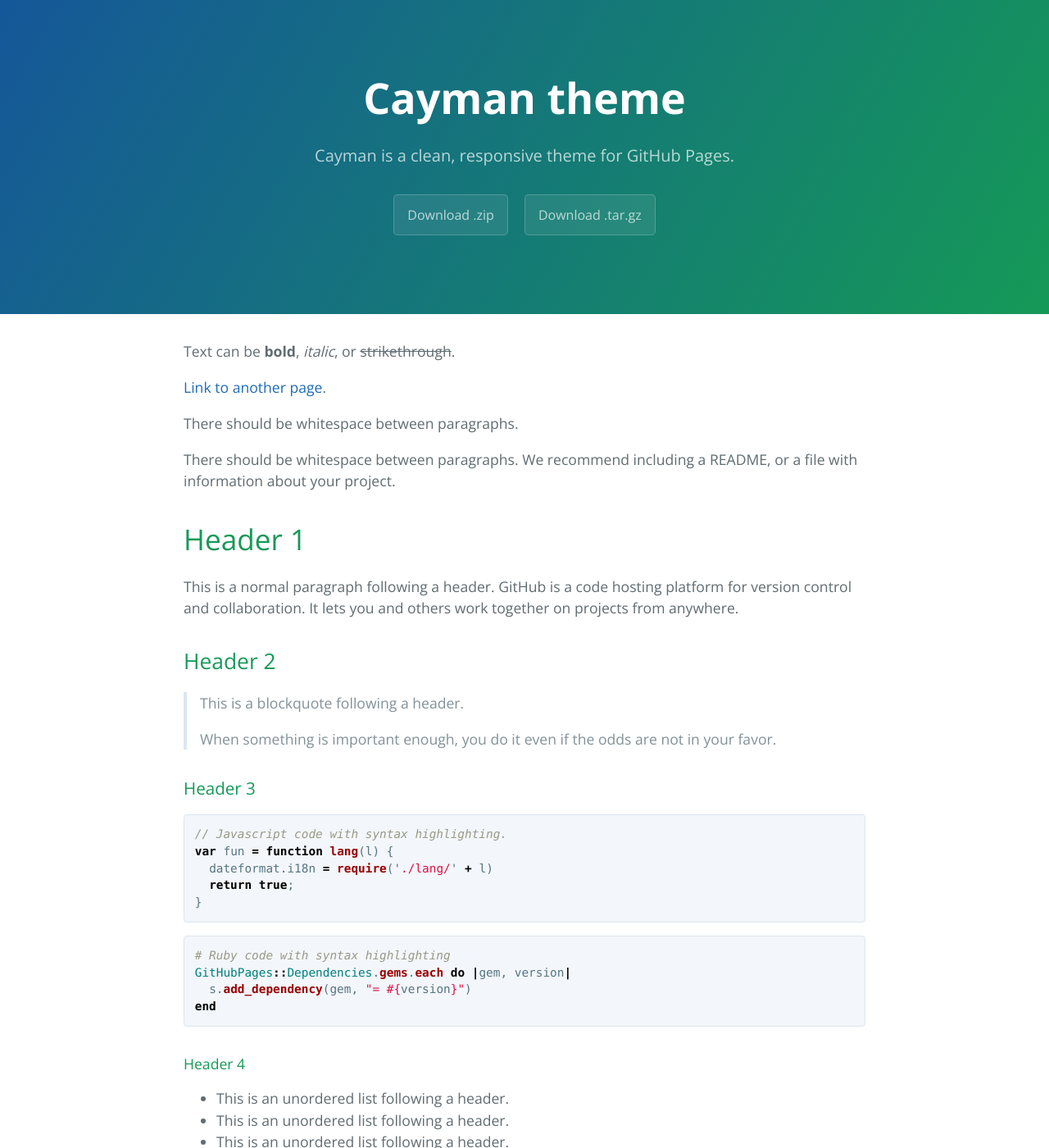
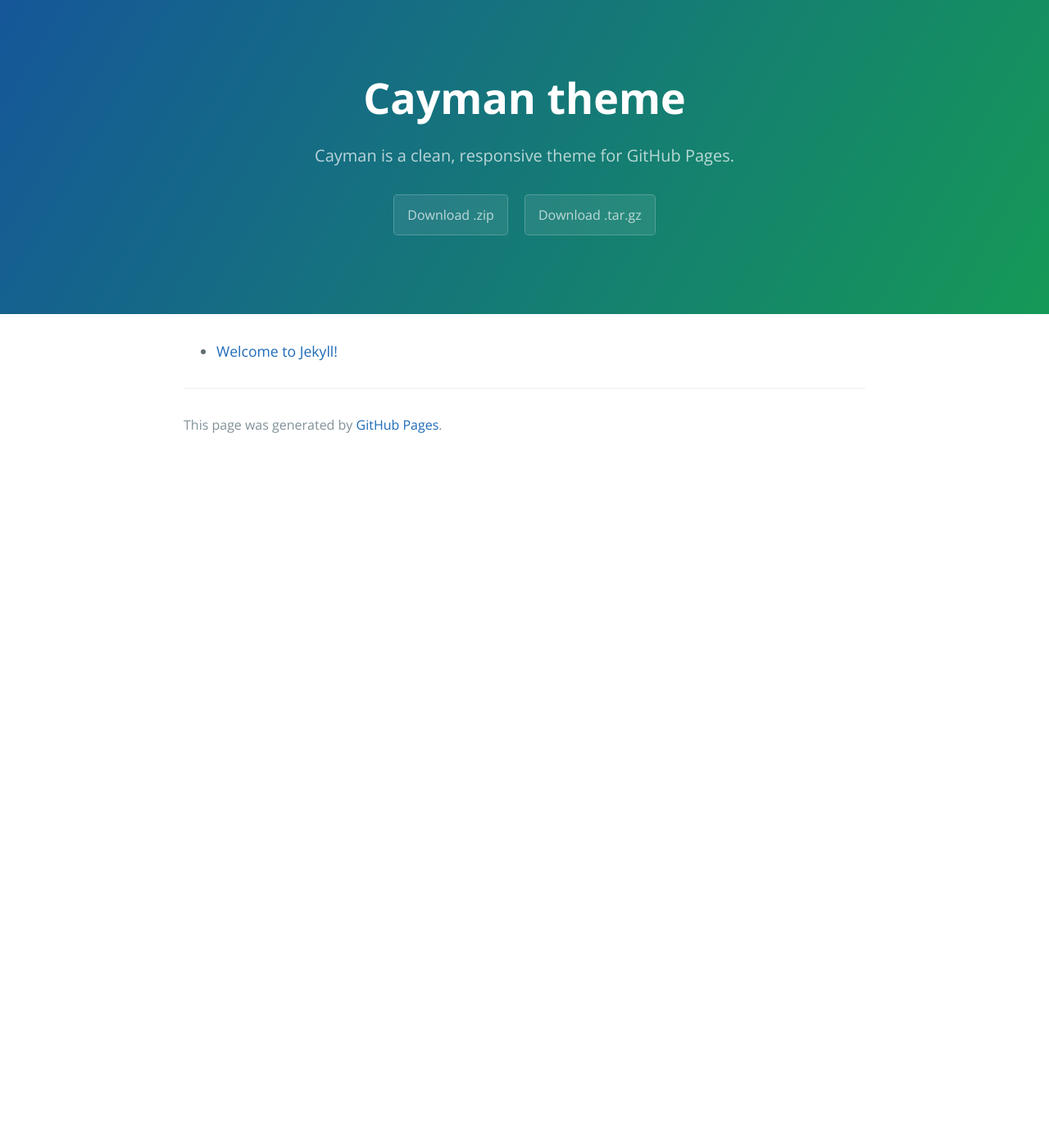
Before and after one commit to 5adiyah/5adiyah.github.io, a Jekyll site: the page built from blog/index.md, in a window 1280 px wide and 1400 px high. Shown: the whole window at 82% size. Built offline with Jekyll 4.4.1, drawn with Linux system fonts in a browser that asks for light colours; some of the changed text lies outside the part shown.

Commit message:
Adding posts list

````diff
--- a/blog/_layouts/default.html
+++ b/blog/_layouts/default.html
@@ -25,6 +25,14 @@
     <section class="main-content">
       {{ content }}
 
+      <ul>
+        {% for post in site.posts %}
+          <li>
+            <a href="{{ post.url }}">{{ post.title }}</a>
+          </li>
+        {% endfor %}
+      </ul>
+
       <footer class="site-footer">
         {% if site.github.is_project_page %}
           <span class="site-footer-owner"><a href="{{ site.github.repository_url }}">{{ site.github.repository_name }}</a> is maintained by <a href="{{ site.github.owner_url }}">{{ site.github.owner_name }}</a>.</span>
--- a/blog/index.md
+++ b/blog/index.md
@@ -1,123 +1,3 @@
 ---
 layout: default
 ---
-
-Text can be **bold**, _italic_, or ~~strikethrough~~.
-
-[Link to another page](another-page).
-
-There should be whitespace between paragraphs.
-
-There should be whitespace between paragraphs. We recommend including a README, or a file with information about your project.
-
-# [](#header-1)Header 1
-
-This is a normal paragraph following a header. GitHub is a code hosting platform for version control and collaboration. It lets you and others work together on projects from anywhere.
-
-## [](#header-2)Header 2
-
-> This is a blockquote following a header.
->
-> When something is important enough, you do it even if the odds are not in your favor.
-
-### [](#header-3)Header 3
-
-```js
-// Javascript code with syntax highlighting.
-var fun = function lang(l) {
-  dateformat.i18n = require('./lang/' + l)
-  return true;
-}
-```
-
-```ruby
-# Ruby code with syntax highlighting
-GitHubPages::Dependencies.gems.each do |gem, version|
-  s.add_dependency(gem, "= #{version}")
-end
-```
-
-#### [](#header-4)Header 4
-
-*   This is an unordered list following a header.
-*   This is an unordered list following a header.
-*   This is an unordered list following a header.
-
-##### [](#header-5)Header 5
-
-1.  This is an ordered list following a header.
-2.  This is an ordered list following a header.
-3.  This is an ordered list following a header.
-
-###### [](#header-6)Header 6
-
-| head1        | head two          | three |
-|:-------------|:------------------|:------|
-| ok           | good swedish fish | nice  |
-| out of stock | good and plenty   | nice  |
-| ok           | good `oreos`      | hmm   |
-| ok           | good `zoute` drop | yumm  |
-
-### There's a horizontal rule below this.
-
-* * *
-
-### Here is an unordered list:
-
-*   Item foo
-*   Item bar
-*   Item baz
-*   Item zip
-
-### And an ordered list:
-
-1.  Item one
-1.  Item two
-1.  Item three
-1.  Item four
-
-### And a nested list:
-
-- level 1 item
-  - level 2 item
-  - level 2 item
-    - level 3 item
-    - level 3 item
-- level 1 item
-  - level 2 item
-  - level 2 item
-  - level 2 item
-- level 1 item
-  - level 2 item
-  - level 2 item
-- level 1 item
-
-### Small image
-
-![](https://assets-cdn.github.com/images/icons/emoji/octocat.png)
-
-### Large image
-
-![](https://guides.github.com/activities/hello-world/branching.png)
-
-
-### Definition lists can be used with HTML syntax.
-
-<dl>
-<dt>Name</dt>
-<dd>Godzilla</dd>
-<dt>Born</dt>
-<dd>1952</dd>
-<dt>Birthplace</dt>
-<dd>Japan</dd>
-<dt>Color</dt>
-<dd>Green</dd>
-</dl>
-
-```
-Long, single-line code blocks should not wrap. They should horizontally scroll if they are too long. This line should be long enough to demonstrate this.
-```
-
-```
-The final element.
-```
````
Also changed, not shown: 1 other file.
